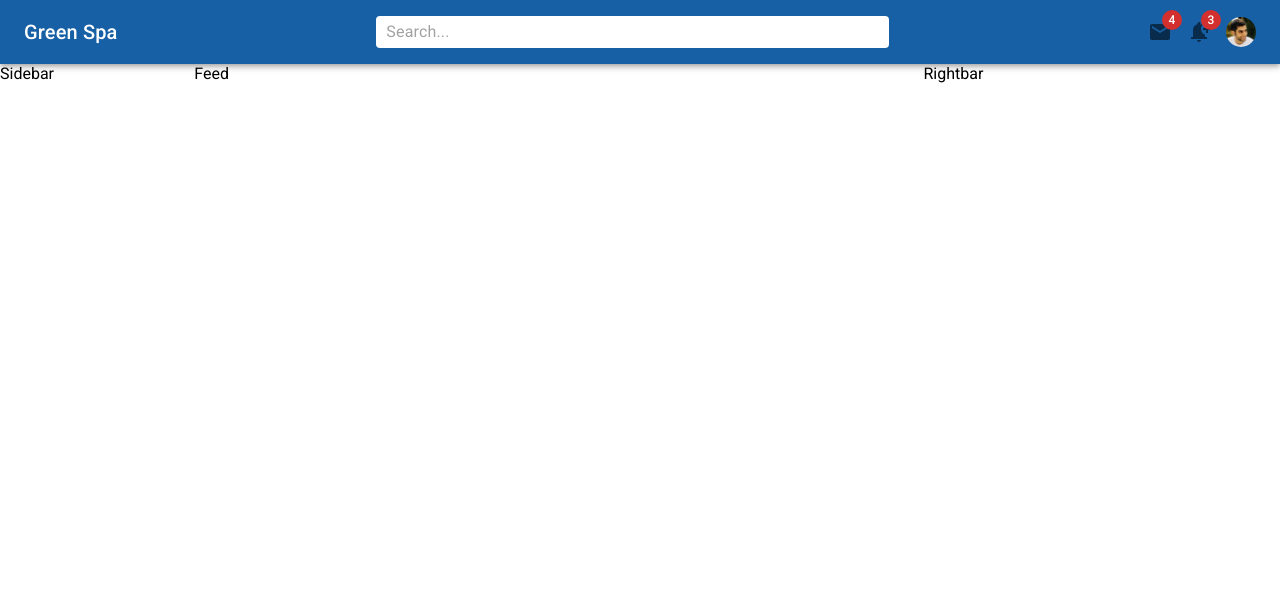
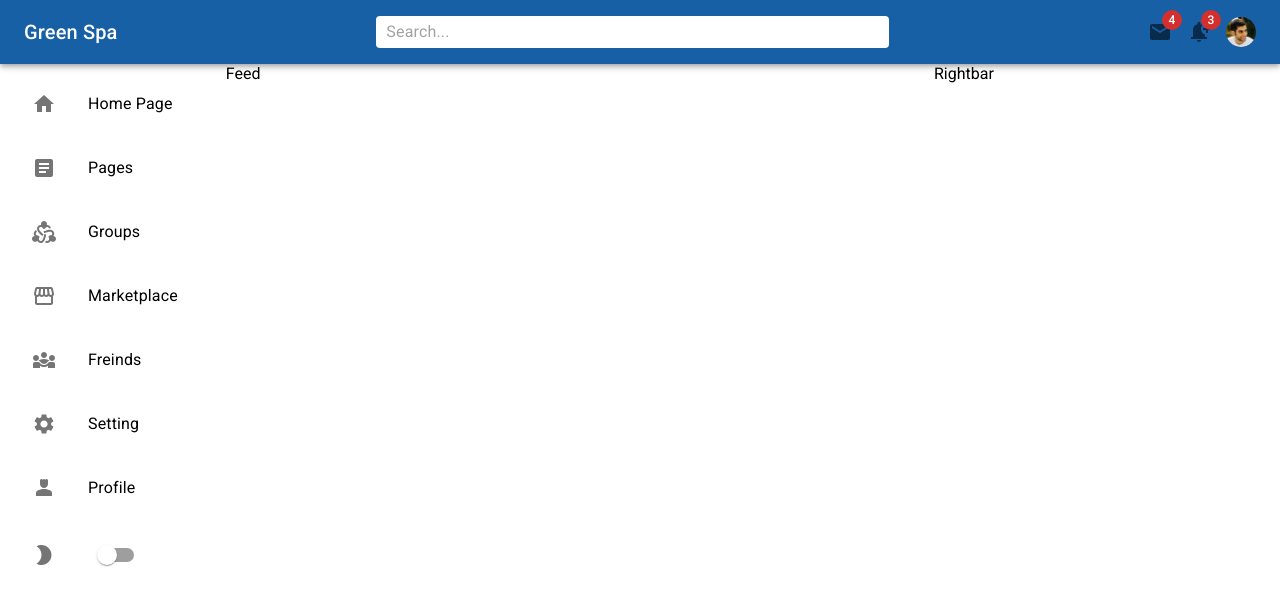
Before and after one commit to baharkeshavarz/blog, a React (Create React App) app: page / in a window 1280 px wide. Shown: the top 606 px of the page. Built offline with nearby package versions, Linux system fonts and the light colour scheme.

Commit message:
complete the sidebar

```diff
--- a/src/components/Sidebar.jsx
+++ b/src/components/Sidebar.jsx
@@ -1,12 +1,93 @@
-import { Box } from '@mui/material'
-import React from 'react'
+import { Box, List, ListItem, ListItemButton, ListItemIcon, ListItemText, Switch } from '@mui/material'
+import HomeIcon from '@mui/icons-material/Home';
+import ArticleIcon from '@mui/icons-material/Article';
+import Diversity2Icon from '@mui/icons-material/Diversity2';
+import StorefrontIcon from '@mui/icons-material/Storefront';
+import ProfileIcon from '@mui/icons-material/Person4';
+import SettingsIcon from '@mui/icons-material/Settings';
+import FriendsIcon from '@mui/icons-material/Diversity3';
+import ModeNightIcon from '@mui/icons-material/ModeNight';
 
 const Sidebar = () => {
   return (
     <Box
       flex={1}
       sx={{ display: { xs: "none", sm: "block"}}}
-      >Sidebar</Box>
+      >
+        <List>
+           <ListItem>
+              <ListItemButton component="a" href="#page">
+                  <ListItemIcon>
+                      <HomeIcon />
+                  </ListItemIcon>
+                  <ListItemText primary="Home Page" />
+              </ListItemButton>
+           </ListItem>
+
+           <ListItem>
+               <ListItemButton component="a" href="#pages">
+                  <ListItemIcon>
+                     <ArticleIcon />
+                  </ListItemIcon>
+                  <ListItemText primary="Pages"/>
+               </ListItemButton>
+           </ListItem>
+
+           <ListItem>
+               <ListItemButton component="a" href="#groups">
+                  <ListItemIcon>
+                     <Diversity2Icon />
+                  </ListItemIcon>
+                  <ListItemText primary="Groups"/>
+               </ListItemButton>
+           </ListItem>
+
+           <ListItem>
+               <ListItemButton component="a" href="#marketplace">
+                  <ListItemIcon>
+                     <StorefrontIcon />
+                  </ListItemIcon>
+                  <ListItemText primary="Marketplace"/>
+               </ListItemButton>
+           </ListItem>
+
+           <ListItem>
+               <ListItemButton component="a" href="#friends">
+                  <ListItemIcon>
+                     <FriendsIcon />
+                  </ListItemIcon>
+                  <ListItemText primary="Freinds"/>
+               </ListItemButton>
+           </ListItem>
+
+           <ListItem>
+               <ListItemButton component="a" href="#setting">
+                  <ListItemIcon>
+                     <SettingsIcon />
+                  </ListItemIcon>
+                  <ListItemText primary="Setting"/>
+               </ListItemButton>
+           </ListItem>
+
+           <ListItem>
+               <ListItemButton component="a" href="#profile">
+                  <ListItemIcon>
+                     <ProfileIcon />
+                  </ListItemIcon>
+                  <ListItemText primary="Profile"/>
+               </ListItemButton>
+           </ListItem>
+
+           <ListItem>
+               <ListItemButton component="a" href="#moon-night">
+                  <ListItemIcon>
+                     <ModeNightIcon />
+                  </ListItemIcon>
+                  <Switch />
+               </ListItemButton>
+           </ListItem>
+        </List>
+      </Box>
   )
 }
 
```
